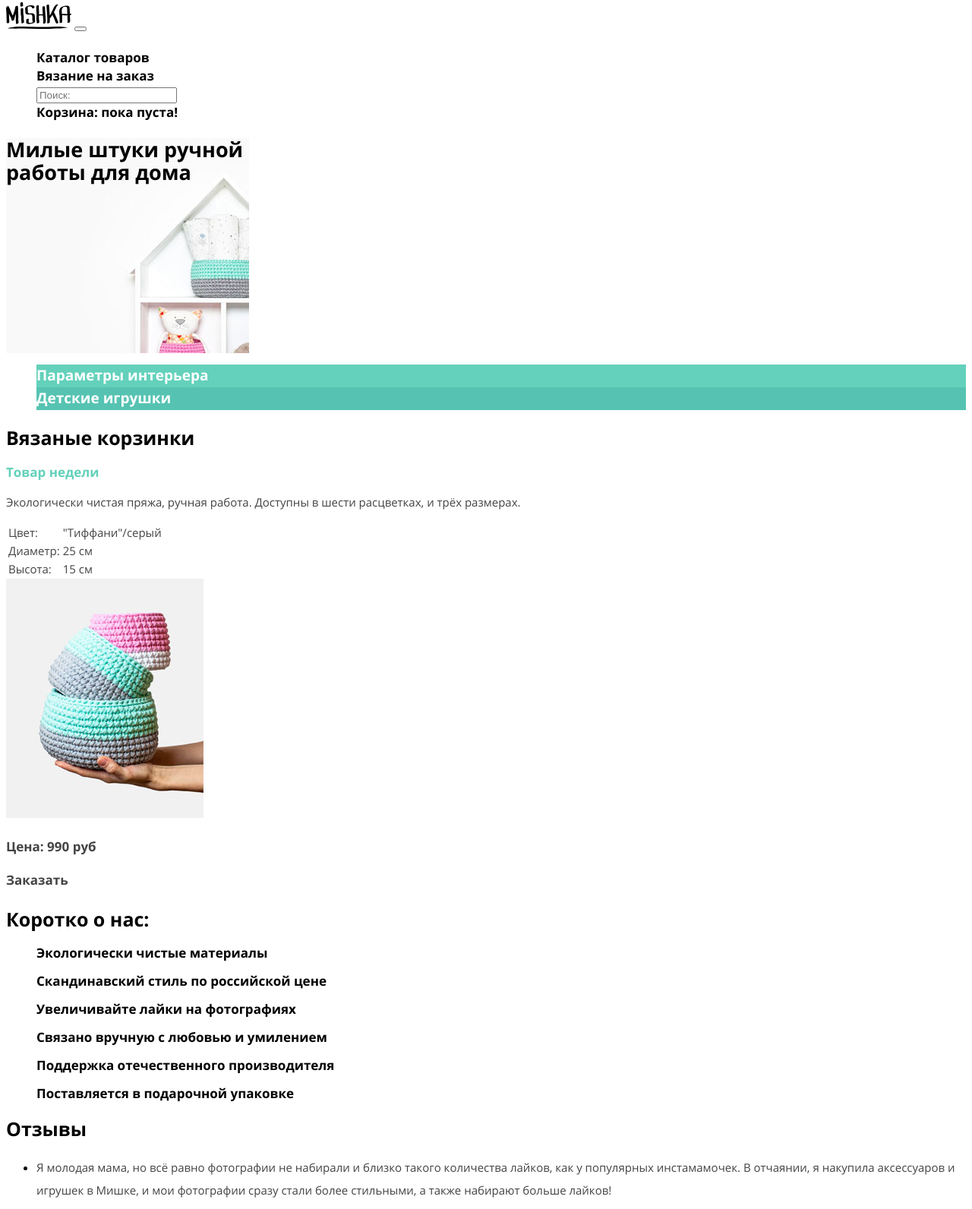
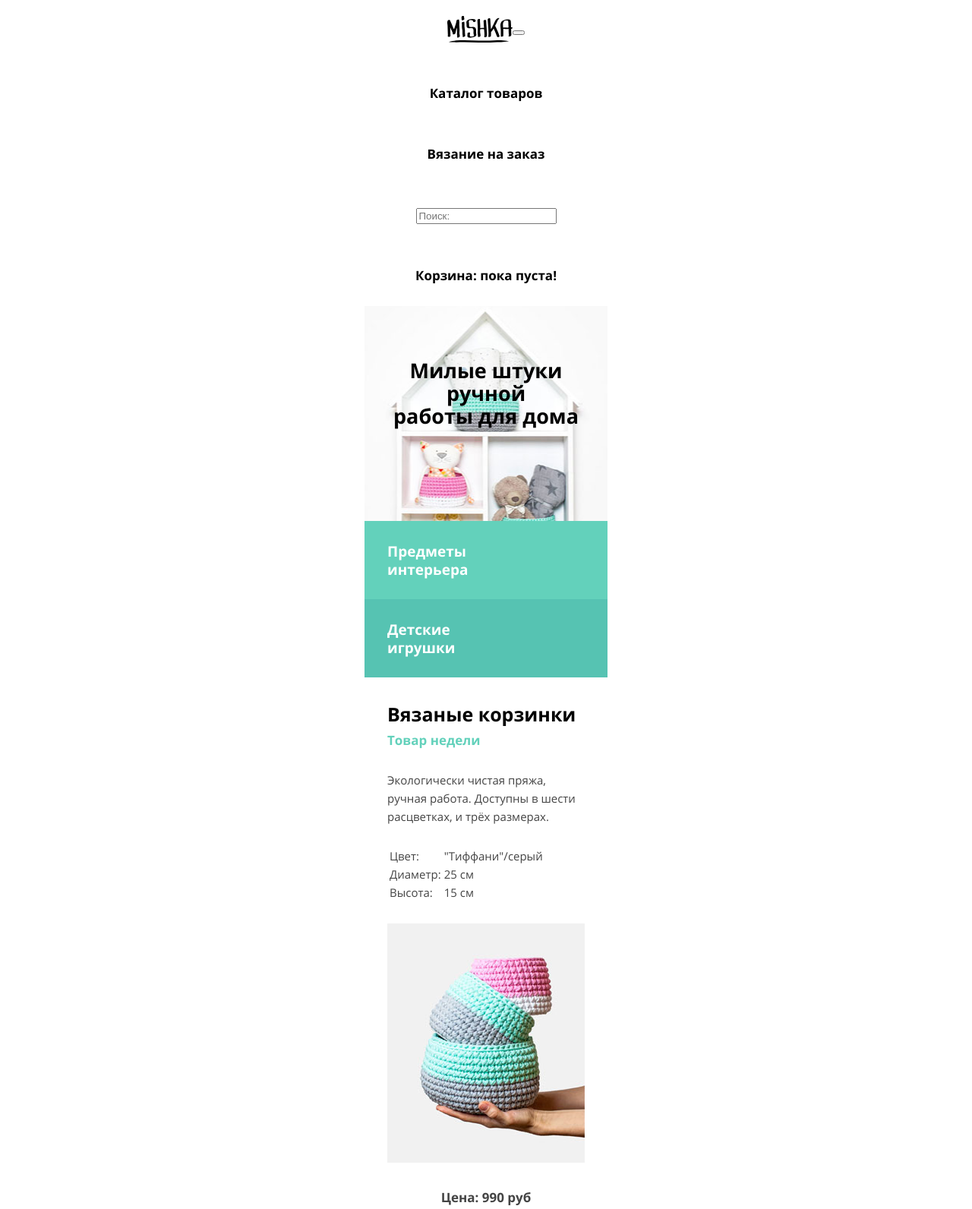
Before and after one commit to SergWulf/668021-mishka, a website: page source/index.html in a window 1280 px wide. Shown: the part 5-1597 px from the top of the page at 76% size. Drawn offline with nearby package versions, Linux system fonts and the light colour scheme; files that its build step writes are made by us from their sources.

Commit message:
Внутренние и внешние отступы на главной. Часть1.

```diff
--- a/source/index.html
+++ b/source/index.html
@@ -6,7 +6,7 @@
     <link rel="stylesheet" type="text/css" href="css/style.css">
   </head>
   <body>
-    <header class="main-header">
+    <header class="main-header container">
       <div class="main-header__logo-block">
         <a class="main-header__logo">
           <img class="main-header__logo-image" src="img/logo-mobile.svg" alt="Логотип &laquo;Мишка&raquo;">
@@ -33,20 +33,20 @@
       </nav>
     </header>
     <main class="container-content">
-      <section class="head-title">
-        <h1 class="head-title__title">Милые штуки ручной работы для дома</h1>
+      <section class="head-title container-center">
+        <h1 class="head-title__title container">Милые штуки<br> ручной<br> работы для дома</h1>
       </section>
-      <section class="catalog-products">
+      <section class="catalog-products container-center">
         <ul class="catalog-products__list products-list">
           <li class="products-list__item">
-            <a class="products-list__link" href="catalog.html?p=interior_items">Параметры интерьера</a>
+            <a class="products-list__link" href="catalog.html?p=interior_items">Предметы интерьера</a>
           </li>
           <li class="products-list__item">
             <a class="products-list__link" href="catalog.html?p=child_toys">Детские игрушки</a>
           </li>
         </ul>
       </section>
-      <article class="top-product">
+      <article class="top-product container">
         <h2 class="top-product__title">Вязаные корзинки</h2>
         <p class="top-product__product-of-week">Товар недели</p>
         <p class="top-product__description">Экологически чистая пряжа, ручная работа. Доступны в шести расцветках, и трёх размерах.</p>
@@ -68,26 +68,26 @@
         <p class="top-product__price">Цена: 990 руб</p>
         <a class="top-product__to-order btn">Заказать</a>
       </article>
-      <section class="shortly-about-us">
+      <section class="shortly-about-us container">
         <h2 class="shortly-about-us__title">Коротко о нас:</h2>
         <ul class="shortly-about-us__list">
           <li class="shortly-about-us__list-item icon_ecology">
-            <p>Экологически чистые материалы</p>
+            <p class="shortly-about-us__descriptions">Экологически<br> чистые материалы</p>
           </li>
           <li class="shortly-about-us__list-item icon_scandinavia">
-            <p>Скандинавский стиль по российской цене</p>
+            <p class="shortly-about-us__descriptions">Скандинавский стиль по<br> российской цене</p>
           </li>
           <li class="shortly-about-us__list-item icon_like">
-            <p>Увеличивайте лайки на фотографиях</p>
+            <p class="shortly-about-us__descriptions">Увеличивайте лайки<br> на фотографиях</p>
           </li>
           <li class="shortly-about-us__list-item icon_manual">
-            <p>Связано вручную с любовью и умилением</p>
+            <p class="shortly-about-us__descriptions">Связано вручную с<br> любовью и умилением</p>
           </li>
           <li class="shortly-about-us__list-item icon_support">
-            <p>Поддержка отечественного производителя</p>
+            <p class="shortly-about-us__descriptions">Поддержка отечественного<br> производителя</p>
           </li>
           <li class="shortly-about-us__list-item icon_gift">
-            <p>Поставляется в подарочной упаковке</p>
+            <p class="shortly-about-us__descriptions">Поставляется в подарочной<br> упаковке</p>
           </li>
         </ul>
       </section>
@@ -106,7 +106,7 @@
           <button class="slider-toggles__toggle prev" type="button"></button>
           <button class="slider-toggles__toggle next" type="button"></button>
         </p>
-        <a class="reviews-about-of-products__write-review" href="#">Написать</a>
+        <a class="reviews-about-of-products__write-review btn" href="#">Написать</a>
       </section>
       <section class="contacts-of-company">
         <h2 class="contacts-of-company__title">Контакты</h2>
--- a/source/less/blocks/catalog-products.less
+++ b/source/less/blocks/catalog-products.less
@@ -1,3 +1,7 @@
+.catalog-products {
+  width: 320px;
+}
+
 .catalog-products__list {
   list-style: none;
 }
--- a/source/less/blocks/head-title.less
+++ b/source/less/blocks/head-title.less
@@ -2,11 +2,14 @@
   width: 320px;
   min-height: 283px;
 
-  background: url("../img/hero-mobile@1x.jpg") no-repeat 0 0;
+  background: url("../img/hero-mobile@1x.jpg") no-repeat center center;
 }
 
 .head-title__title {
+  padding-top: 70px;
+
   font-size: 27px;
   line-height: 30px;
   font-weight: bold;
+  text-align: center;
 }
--- a/source/less/blocks/main-header.less
+++ b/source/less/blocks/main-header.less
@@ -0,0 +1,7 @@
+.main-header__logo-block {
+  height: 80px;
+  min-height: 80px;
+  display: flex;
+  justify-content: center;
+  align-items: center;
+}
--- a/source/less/blocks/menu-list.less
+++ b/source/less/blocks/menu-list.less
@@ -0,0 +1,11 @@
+.menu-list {
+  margin: 0;
+  padding: 0;
+}
+.menu-list__item {
+  height: 80px;
+  min-height: 80px;
+  display: flex;
+  justify-content: center;
+  align-items: center;
+}
--- a/source/less/blocks/products-list.less
+++ b/source/less/blocks/products-list.less
@@ -0,0 +1,18 @@
+.products-list {
+  margin: 0;
+  padding: 0;
+}
+
+.products-list__item {
+  height: 103px;
+  min-height: 103px;
+  display: flex;
+  justify-content: flex-start;
+  align-items: center;
+  padding-left: 30px;
+}
+
+.products-list__link {
+  display: block;
+  width: 110px;
+}
--- a/source/less/blocks/shortly-about-us.less
+++ b/source/less/blocks/shortly-about-us.less
@@ -1,3 +1,8 @@
+.shortly-about-us {
+  padding-top: 30px;
+  padding-bottom: 30px;
+}
+
 .shortly-about-us__title {
   font-size: 25px;
   line-height: 30px;
@@ -5,11 +10,20 @@
 }
 
 .shortly-about-us__list {
+  margin: 0;
+  padding: 0;
   list-style: none;
 }
 
 .shortly-about-us__list-item {
+  margin-top: 85px;
+
   font-size: 17px;
   line-height: 20px;
   font-weight: bold;
 }
+
+.shortly-about-us__descriptions {
+  margin-top: 0;
+  margin-bottom: 0;
+}
--- a/source/less/blocks/top-product.less
+++ b/source/less/blocks/top-product.less
@@ -1,4 +1,11 @@
+.top-product {
+  padding-top: 33px;
+}
+
 .top-product__title {
+  margin-top: 0;
+  margin-bottom: 10px;
+
   font-size: 25px;
   line-height: 30px;
   font-weight: bold;
@@ -6,6 +13,9 @@
 }
 
 .top-product__product-of-week {
+  margin-top: 0;
+  margin-bottom: 30px;
+
   font-size: 17px;
   line-height: 20px;
   font-weight: bold;
@@ -13,6 +23,9 @@
 }
 
 .top-product__description {
+  margin-top: 0;
+  margin-bottom: 27px;
+
   font-size: 15px;
   line-height: 24px;
   font-weight: normal;
@@ -20,6 +33,8 @@
 }
 
 .top-product__table {
+  margin-bottom: 28px;
+
   font-size: 15px;
   line-height: 20px;
   font-weight: normal;
@@ -27,6 +42,9 @@
 }
 
 .top-product__price {
+  margin-top: 0;
+  margin-bottom: 27px;
+
   font-size: 17px;
   line-height: 24px;
   font-weight: bold;
@@ -39,3 +57,11 @@
   font-weight: bold;
   color: #444444;
 }
+
+.top-product__content-image {
+  margin-bottom: 25px;
+}
+
+.top-product__price {
+  text-align: center;
+}
--- a/source/less/others-styles.less
+++ b/source/less/others-styles.less
@@ -13,6 +13,8 @@
 }
 
 body {
+  min-width: 320px;
+
   font-family: "Open Sans", "Arial", sans-serif;
   font-size: 15px;
   line-height: 30px;
@@ -31,3 +33,29 @@ img {
   max-width: 100%;
   height: auto;
 }
+
+.visually-hidden {
+  display: none;
+}
+
+.container {
+  width: 260px;
+  margin: 0 auto;
+  padding: 0 30px;
+}
+
+.container-center {
+  margin: 0 auto;
+}
+
+.btn {
+  display: flex;
+  justify-content: center;
+  align-items: center;
+  height: 52px;
+  min-height: 52px;
+
+  color: #444444;
+
+  border: 2px solid #444444;
+}
```
